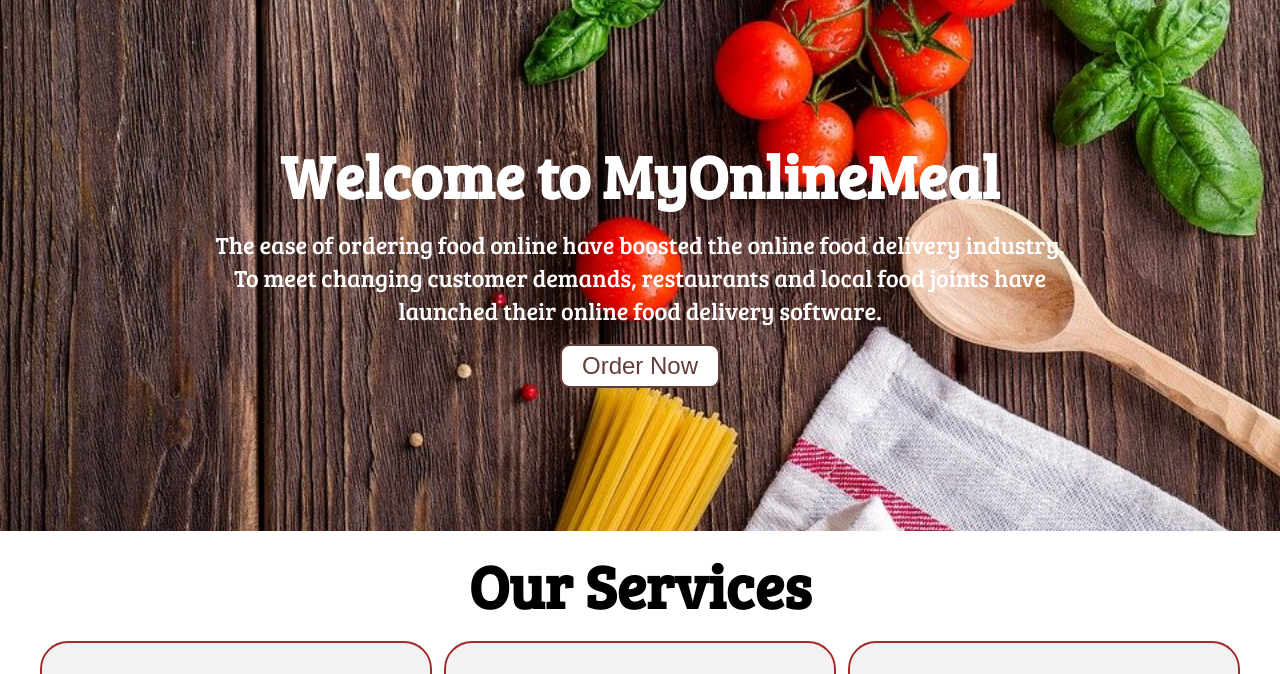
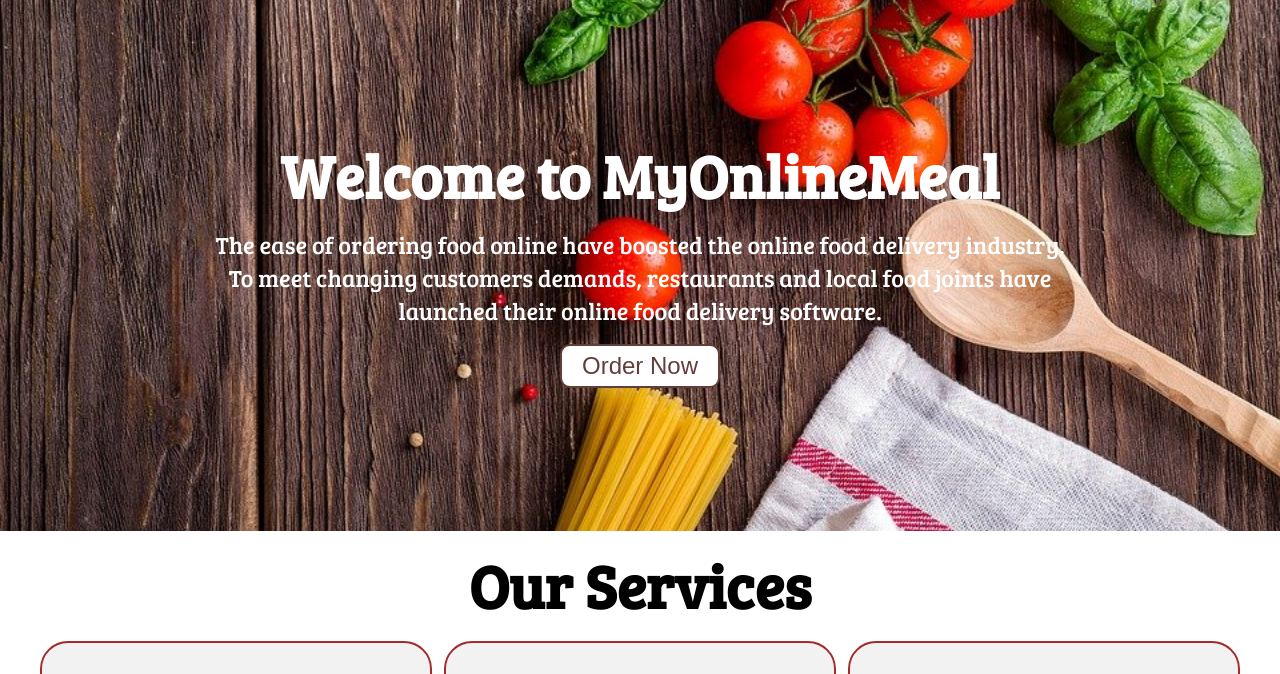
Before and after one commit to bilalhussainsgit/food_ordering, a plain HTML site: page index.html in a window 1280 px wide. Shown: the part 94-768 px from the top of the page. Drawn offline with Linux system fonts and the light colour scheme; grey boxes are pictures that could not be loaded.

Commit message:
Edit text

```diff
--- a/index.html
+++ b/index.html
@@ -26,7 +26,7 @@
     <section id="home">
         <h1 class="h-primary">Welcome to MyOnlineMeal</h1>
         <p>The ease of ordering food online have boosted the online food delivery industry. </p>
-        <p>To meet changing customer demands, restaurants and local food joints have launched their online food delivery
+        <p>To meet changing customers demands, restaurants and local food joints have launched their online food delivery
             software.</p>
         <button class="btn">Order Now</button>
     </section>
```
